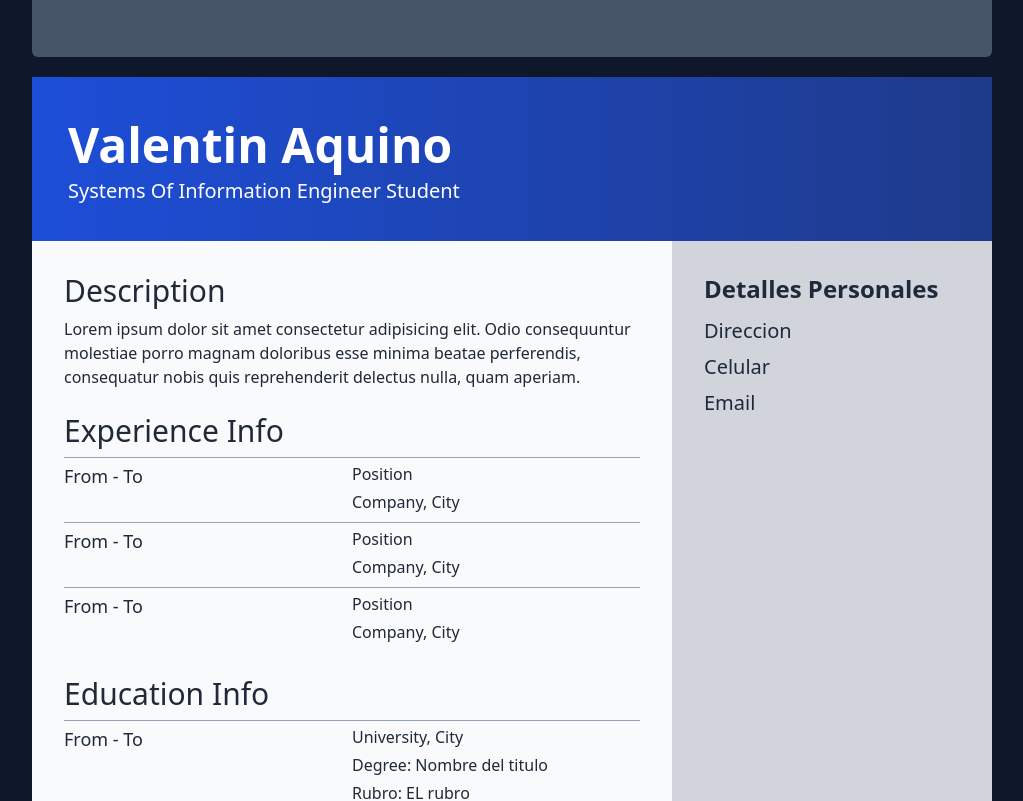
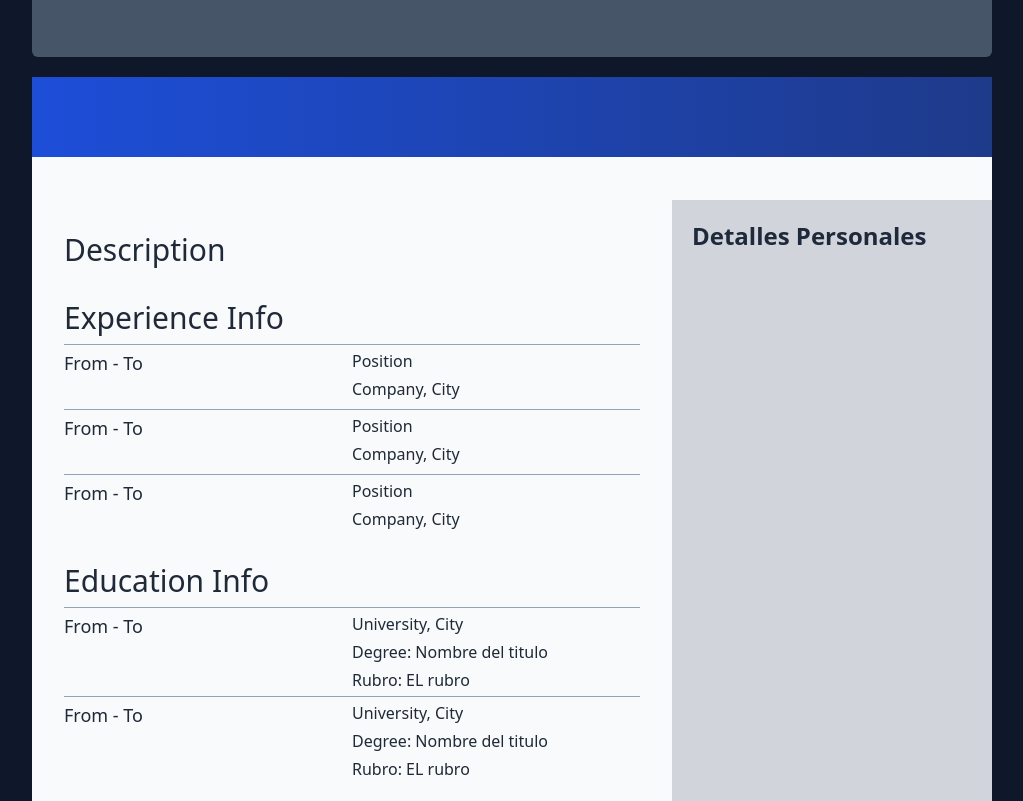
Before and after one commit to ValenAquino/cv-project, a React (Create React App) app: page / in a window 1280 px wide. Shown: the part 1040-1841 px from the top of the page, without its empty margins (128-1151 px from the left). Built offline with nearby package versions, Linux system fonts and the light colour scheme.

Commit message:
la información personal se renderiza dinamicamente

```diff
--- a/src/components/Cv/Aside.jsx
+++ b/src/components/Cv/Aside.jsx
@@ -1,17 +1,17 @@
 import React from "react";
 
-export function Aside() {
+export function Aside({personalInfo}) {
   const AsideGrid = "row-start-2 row-end-7";
-  const AsideStyle = "p-8 text-lg bg-gray-300";
+  const AsideStyle = "p-5 text-lg bg-gray-300";
 
   return (
     <div className={`${AsideGrid} ${AsideStyle}`}>
       <h2 className="text-2xl text-slate-800 font-bold mb-3">
         Detalles Personales
       </h2>
-      <span className="block text-slate-800  text-xl mb-2">Direccion</span>
-      <span className="block text-slate-800 text-xl mb-2">Celular</span>
-      <span className="block text-slate-800 text-xl mb-2">Email</span>
+      <span className="block text-slate-800 text-lg mb-2">{personalInfo.direccion}</span>
+      <span className="block text-slate-800 text-lg mb-2">{personalInfo.phone}</span>
+      <span className="block text-slate-800 text-lg mb-2">{personalInfo.email}</span>
     </div>
   );
 }
--- a/src/components/Cv/Content.jsx
+++ b/src/components/Cv/Content.jsx
@@ -3,13 +3,13 @@ import { Description } from "./Description";
 import { ExperienceInfo } from "./ExperienceInfo";
 import { EducationInfo } from "./EducationInfo";
 
-export function Content() {
+export function Content({personalInfo}) {
   const contentGrid = "row-start-2 row-end-7 col-start-1 col-end-3";
   const contentStyle = "p-5 text-lg text-gray-800";
 
   return (
     <div className={`${contentGrid} ${contentStyle}`}>
-      <Description />
+      <Description personalInfo={personalInfo}/>
       <ExperienceInfo />
       <EducationInfo />
     </div>
--- a/src/components/Cv/Cv.jsx
+++ b/src/components/Cv/Cv.jsx
@@ -3,15 +3,15 @@ import { Header } from "./Header";
 import { Content } from "./Content";
 import { Aside } from "./Aside";
 
-export function Cv() {
+export function Cv({ personalInfo }) {
   const cvStyle = "bg-slate-50";
   const cvGrid = "grid grid-cols-3 grid-rows-6";
 
   return (
     <div className={`${cvStyle} ${cvGrid}`}>
-      <Header />
-      <Content />
-      <Aside />
+      <Header personalInfo={personalInfo} />
+      <Content personalInfo={personalInfo} />
+      <Aside personalInfo={personalInfo} />
     </div>
   );
 }
--- a/src/components/Cv/Description.jsx
+++ b/src/components/Cv/Description.jsx
@@ -1,14 +1,11 @@
 import React from "react";
 
-export function Description() {
+export function Description({personalInfo}) {
   return (
     <div className="p-3">
       <h2 className="mb-2 text-3xl">Description</h2>
       <p className="text-base">
-        Lorem ipsum dolor sit amet consectetur adipisicing elit. Odio
-        consequuntur molestiae porro magnam doloribus esse minima beatae
-        perferendis, consequatur nobis quis reprehenderit delectus nulla, quam
-        aperiam.
+        {personalInfo.description}
       </p>
     </div>
   );
--- a/src/components/Cv/Header.jsx
+++ b/src/components/Cv/Header.jsx
@@ -1,11 +1,11 @@
-export function Header() {
+export function Header({personalInfo}) {
   const headerStyle = "bg-gradient-to-r from-blue-700 to-blue-900 p-9 h-fit";
   const headerGrid = "col-start-1 col-end-4"
 
   return (
     <div className={`${headerStyle} ${headerGrid}`}>
-      <h2 className="text-5xl font-bold mt-2 mb-2">Valentin Aquino</h2>
-      <h3 className="text-xl">Systems Of Information Engineer Student</h3>
+      <h2 className="text-5xl font-bold mt-2 mb-2">{personalInfo.firstName} {personalInfo.lastName}</h2>
+      <h3 className="text-xl">{personalInfo.title}</h3>
     </div>
   );
 }
--- a/src/components/Form/Form.jsx
+++ b/src/components/Form/Form.jsx
@@ -3,12 +3,12 @@ import { PersonalInfo } from "./PersonalInfo";
 import { Experience } from "./Experience";
 import { Education } from "./Education";
 
-export function Form() {
+export function Form({personalInfo, setPersonalInfo}) {
   return (
     <div className="bg-slate-600 lg:px-10 p-10 rounded-md">
-      <PersonalInfo />
-      <Experience />
-      <Education />
+      <PersonalInfo personalInfo={personalInfo} setPersonalInfo={setPersonalInfo} />
+      <Experience/>
+      <Education/>
     </div>
   );
 }
--- a/src/components/Form/PersonalInfo.jsx
+++ b/src/components/Form/PersonalInfo.jsx
@@ -1,6 +1,6 @@
 import React from "react";
 
-export function PersonalInfo() {
+export function PersonalInfo({ personalInfo, setPersonalInfo }) {
   const inputStyle = `
   bg-slate-700 placeholder-slate-400 p-2.5 rounded-md
   text-sm text-white border-2 border-slate-700
@@ -15,28 +15,58 @@ export function PersonalInfo() {
         className={`${inputStyle} lg:col-start-1 lg:col-end-3`}
         type="text"
         placeholder="Nombre"
+        onChange={(e) => {
+          setPersonalInfo({ ...personalInfo, firstName: e.target.value });
+        }}
       />
+
       <input
         className={`${inputStyle} lg:col-start-3 lg:col-end-5`}
         type="text"
         placeholder="Apellido"
+        onChange={(e) => {
+          setPersonalInfo({ ...personalInfo, lastName: e.target.value });
+        }}
       />
-      <input className={`${inputStyle}`} type="text" placeholder="Title" />
-      <input className={`${inputStyle}`} type="text" placeholder="Celular" />
+
+      <input
+        className={`${inputStyle}`}
+        type="text"
+        placeholder="Title"
+        onChange={(e) => {
+          setPersonalInfo({ ...personalInfo, title: e.target.value });
+        }}
+      />
+
+      <input
+        className={`${inputStyle}`}
+        type="text"
+        placeholder="Celular"
+        onChange={(e) => {
+          setPersonalInfo({ ...personalInfo, phone: e.target.value });
+        }}
+      />
+
       <input
         className={`${inputStyle} lg:col-start-3 lg:col-end-5 md:col-start-1 md:col-end-3`}
         type="text"
         placeholder="Email"
+        onChange={(e) => {
+          setPersonalInfo({ ...personalInfo, email: e.target.value });
+        }}
       />
+
       <textarea
         className={`${inputStyle} lg:col-start-1 lg:col-end-5 resize-none md:col-start-1 md:col-end-3`}
         rows="5"
-      >
-        Lorem ipsum dolor sit amet consectetur adipisicing elit. Dicta,
-        voluptatum. Nulla ullam quia dolore eum, excepturi molestiae officia
-        exercitationem maxime rem expedita vitae sapiente magni doloremque, iure
-        totam aspernatur fuga?
-      </textarea>
+        onChange={(e) => {
+          setPersonalInfo({ ...personalInfo, description: e.target.value });
+        }}
+        defaultValue="Lorem ipsum dolor sit amet consectetur adipisicing elit. Dicta,
+          voluptatum. Nulla ullam quia dolore eum, excepturi molestiae officia
+          exercitationem maxime rem expedita vitae sapiente magni doloremque, iure
+          totam aspernatur fuga?"
+      ></textarea>
     </div>
   );
 }
--- a/src/components/Main.jsx
+++ b/src/components/Main.jsx
@@ -1,12 +1,24 @@
-import React from "react";
+import React, { useState } from "react";
 import { Form } from "./Form/Form";
 import { Cv } from "./Cv/Cv";
 
 export function Main() {
+
+  const info = {
+    firstName: "",
+    lastName: "",
+    title: "",
+    phone: "",
+    email: "",
+    description: "",
+  };
+
+  const [personalInfo, setPersonalInfo] = useState(info);
+
   return (
     <main className="grid grid-cols-1 mx-2 p-16 gap-5 2xl:grid-cols-2 2xl:gap-16 2xl:mx-0 lg:mx-6 xl:mx-24 ">
-      <Form />
-      <Cv />
+      <Form setPersonalInfo={setPersonalInfo} personalInfo={personalInfo}/>
+      <Cv personalInfo={personalInfo} />
     </main>
   );
 }
```
